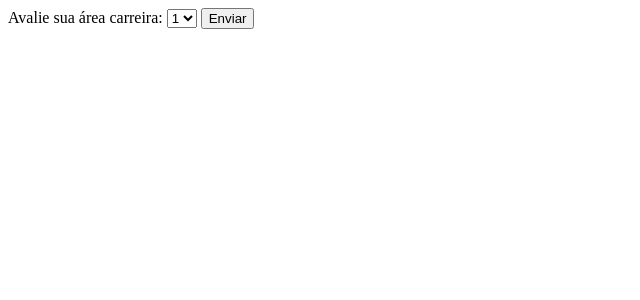
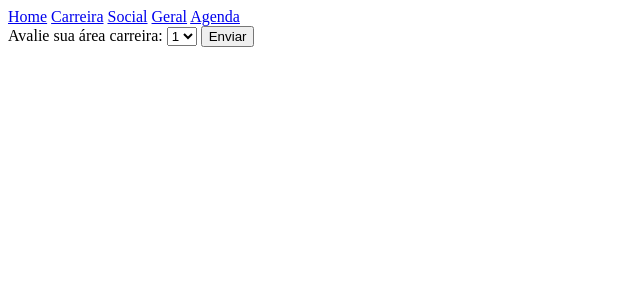
Before and after one commit to DiniMath/Crododaily-, a Flask app: page /carreira in a window 1280 px wide. Shown: the top 300 px of the page, without its empty margins (0-640 px from the left). Run offline with Flask 3, Linux system fonts and the light colour scheme.

Commit message:
att dini

```diff
--- a/crocodaily/app.py
+++ b/crocodaily/app.py
@@ -1,4 +1,5 @@
-from flask import Flask, render_template, request
+from flask import Flask, render_template
+
 app = Flask(__name__)
 
 @app.route('/')
@@ -13,4 +14,12 @@ def carreira():
 def social():
     return render_template('social.html')
 
+@app.route('/geral')
+def geral():
+    return render_template('geral.html')
+
+@app.route('/agenda')
+def agenda():
+    return render_template('agenda.html')
+
 app.run(debug=True)
--- a/crocodaily/templates/carreira.html
+++ b/crocodaily/templates/carreira.html
@@ -6,6 +6,13 @@
     <title>Area Carreira</title>
 </head>
 <body>
+
+    <a href="{{url_for('inicial')}}">Home</a>
+    <a href="{{url_for('carreira')}}">Carreira</a>
+    <a href="{{url_for('social')}}">Social</a>
+    <a href="{{url_for('geral')}}">Geral</a>
+    <a href="{{url_for('agenda')}}">Agenda</a>
+
     <div>
          <form action="{{url_for('carreira')}}">
             <label for="carreira">Avalie sua área carreira:</label>
--- a/crocodaily/templates/social.html
+++ b/crocodaily/templates/social.html
@@ -6,6 +6,11 @@
     <title>Document</title>
 </head>
 <body>
+    <a href="{{url_for('inicial')}}">Home</a>
+    <a href="{{url_for('carreira')}}">Carreira</a>
+    <a href="{{url_for('social')}}">Social</a>
+    <a href="{{url_for('geral')}}">Geral</a>
+    <a href="{{url_for('agenda')}}">Agenda</a>
     <div>
          <form action="{{url_for('social')}}">
             <label for="social">Avalie sua área social:</label>
```
Also changed, not shown: crocodaily/controller/agendaController.py (+10 -0 lines), crocodaily/controller/geralController.py (+10 -0 lines), crocodaily/templates/agenda.html (+34 -0 lines), crocodaily/templates/geral.html (+34 -0 lines), crocodaily/templates/inicial.html (+5 -2 lines).
